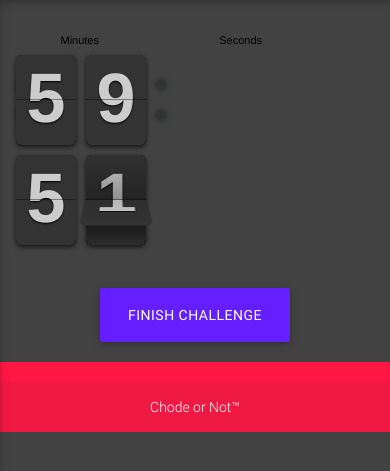
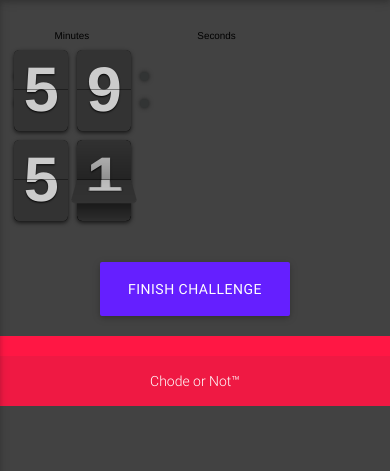
Before and after one commit to 2121159i/Chode-Or-Not-Prototype, a Django app: page /chodeOrNot/timer/ in a window 390 px wide. Shown: the part 56-527 px from the top of the page. Run offline with Django 3.2, Linux system fonts and the light colour scheme; some libraries are stand-ins or nearby versions.

Commit message:
Attempt 3

```diff
--- a/chode_or_not/static/css/style.css
+++ b/chode_or_not/static/css/style.css
@@ -20,12 +20,12 @@
 
 }
 
-/*@media screen and (max-width: 550px) {*/
-    /*#countdown_timer{*/
-        /*zoom: 0.5;*/
-        /*-moz-transform: scale(0.2);*/
-    /*}*/
-/*}*/
+@media screen and (max-width: 550px) {
+    #countdown_timer{
+        zoom: 0.9;
+        -moz-transform: scale(0.9);
+    }
+}
 
 #danger_red_text_for_warning_box{
     box-shadow: 0 2px 5px 0 rgba(51, 43, 43, 0.16),0 2px 10px 0 rgba(0,0,0,0.12);
```
